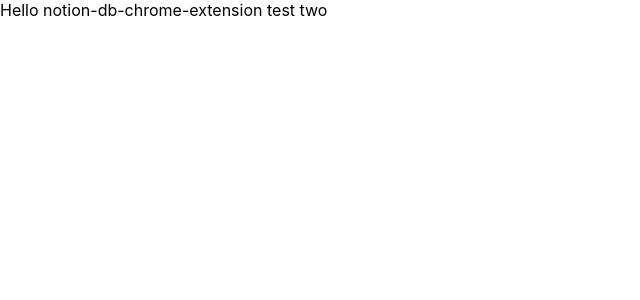
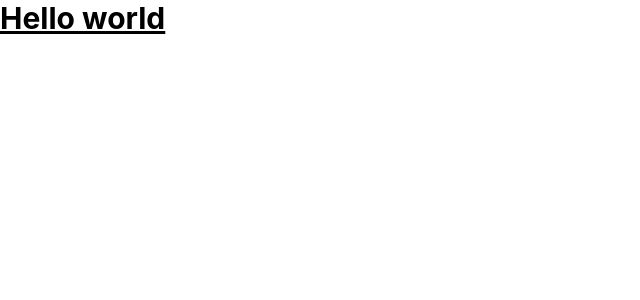
Before and after one commit to egimenos/notion-db-bookmark-extension, a Next.js app in the folder next-app/: page / in a window 1280 px wide. Shown: the top 300 px of the page, without its empty margins (0-640 px from the left). Built offline with nearby package versions, Linux system fonts and the light colour scheme.

Commit message:
add Tailwind

```diff
--- a/next-app/package.json
+++ b/next-app/package.json
@@ -56,8 +56,11 @@
     "react-dom": "latest"
   },
   "devDependencies": {
+    "autoprefixer": "^10.4.12",
     "eslint": "latest",
     "eslint-config-next": "latest",
-    "npm-watch": "^0.11.0"
+    "npm-watch": "^0.11.0",
+    "postcss": "^8.4.17",
+    "tailwindcss": "^3.1.8"
   }
 }
--- a/next-app/pages/index.js
+++ b/next-app/pages/index.js
@@ -1,5 +1,5 @@
 const IndexPage = () => {
-  return <div>Hello notion-db-chrome-extension test two</div>;
+  return <div className="text-3xl font-bold underline">Hello world</div>;
 };
 
 export default IndexPage;
--- /dev/null
+++ b/next-app/postcss.config.js
@@ -0,0 +1,6 @@
+module.exports = {
+  plugins: {
+    tailwindcss: {},
+    autoprefixer: {},
+  },
+}
--- a/next-app/styles/globals.css
+++ b/next-app/styles/globals.css
@@ -1,3 +1,7 @@
+@tailwind base;
+@tailwind components;
+@tailwind utilities;
+
 html,
 body {
   padding: 0;
@@ -14,3 +18,7 @@ a {
 * {
   box-sizing: border-box;
 }
+
+h1 {
+  font-size: 100px;
+}
--- /dev/null
+++ b/next-app/tailwind.config.js
@@ -0,0 +1,11 @@
+/** @type {import('tailwindcss').Config} */
+module.exports = {
+  content: [
+    "./pages/**/*.{js,ts,jsx,tsx}",
+    "./components/**/*.{js,ts,jsx,tsx}",
+  ],
+  theme: {
+    extend: {},
+  },
+  plugins: [],
+};
```
Also changed, not shown: 2 other files (tests, documents, lock files or other folders).
